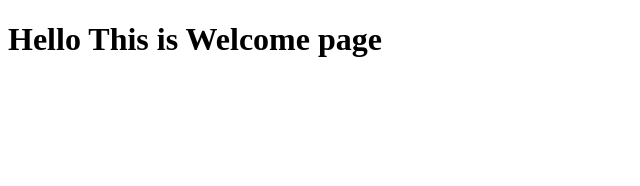
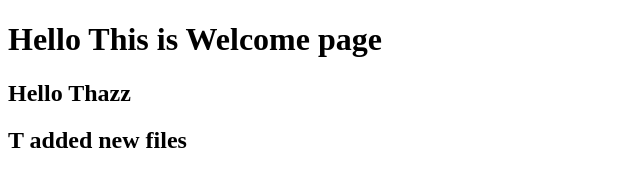
Before and after one commit to Zihan-Codes/ZigTriel, a plain HTML site: page index.html in a window 1280 px wide. Shown: the whole page, without its empty margins (0-640 px from the left). Drawn offline with Linux system fonts and the light colour scheme.

Commit message:
thazz first commit

```diff
--- a/index.html
+++ b/index.html
@@ -6,6 +6,8 @@
 </head>
 <body>
 	<h1>Hello This is Welcome page</h1>
+    <h2>Hello Thazz</h2>
+<h2>T added new files</h2>
 
 </body>
 </html>
```
